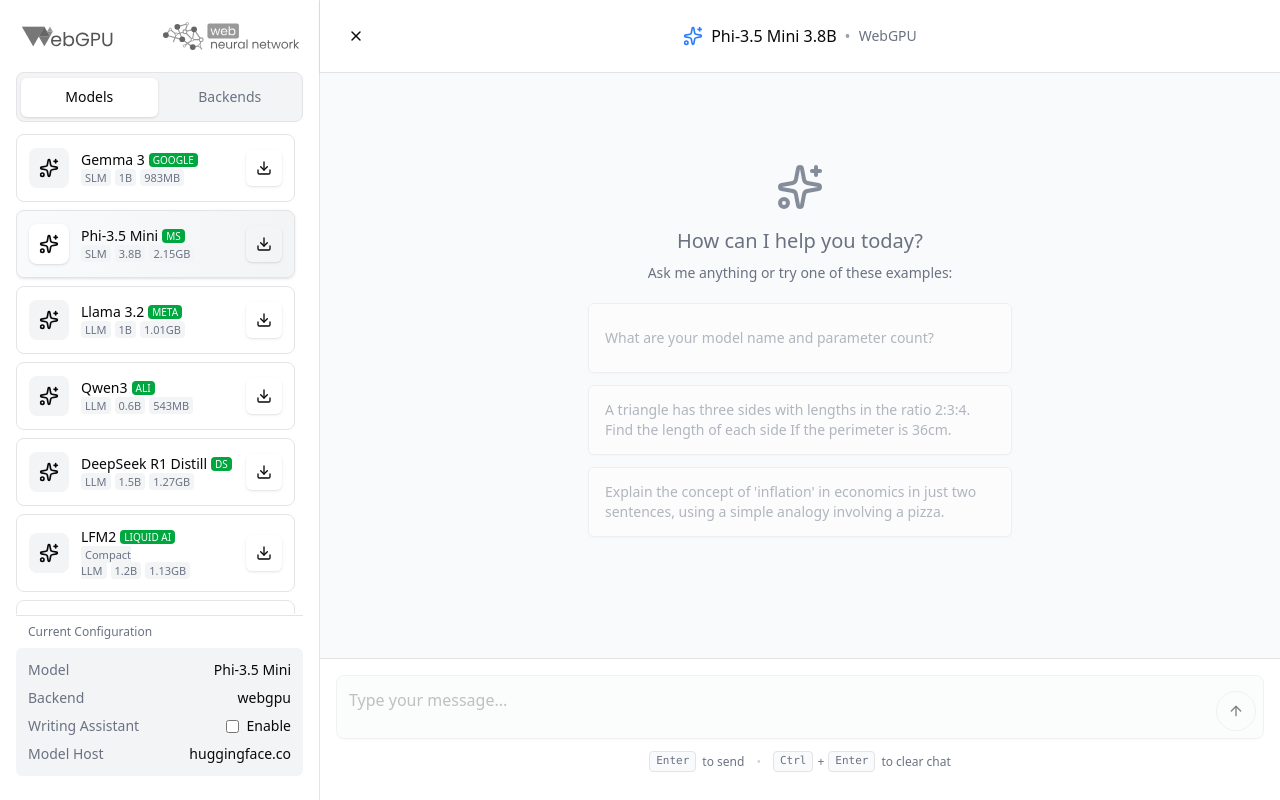
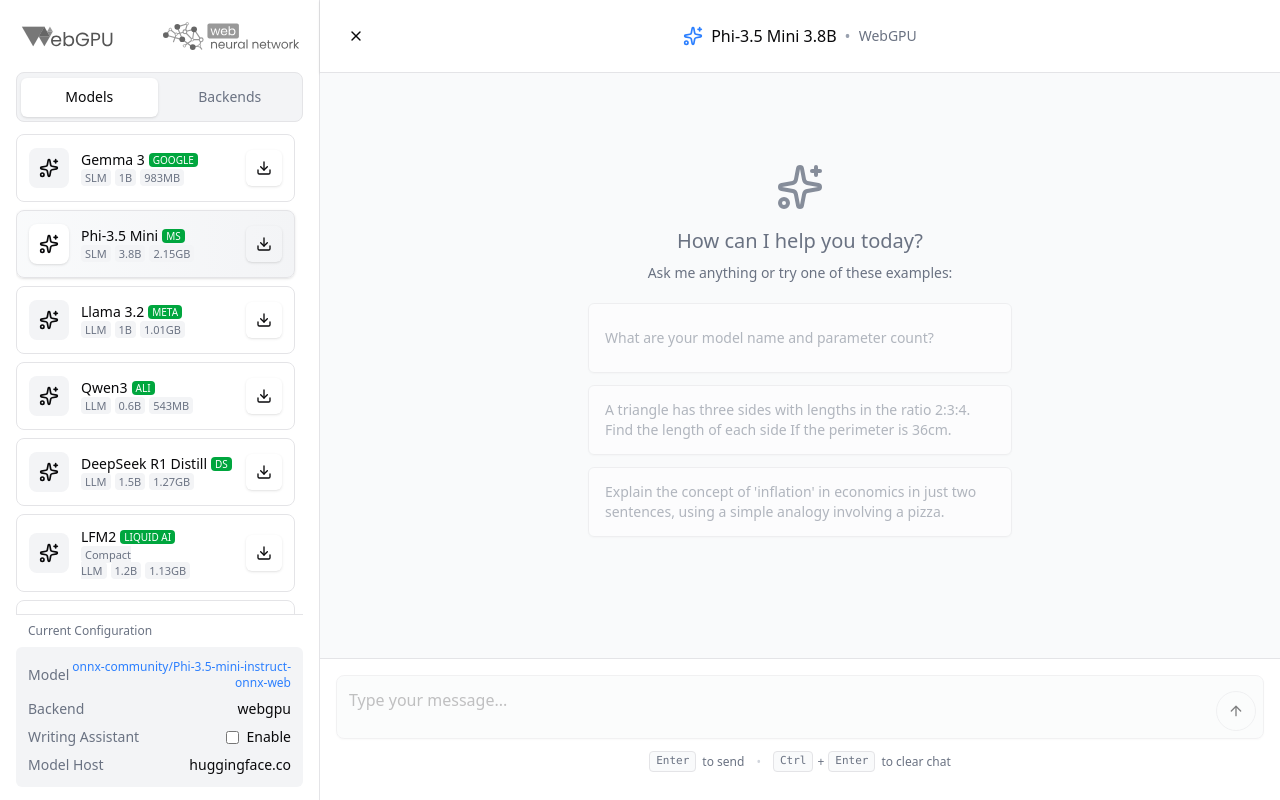
Before and after one commit to ibelem/webnn-text-generation-nextjs, a Next.js app: page /phi-3_5-mini/webgpu in a window 1280 px wide. Built offline with nearby package versions, Linux system fonts and the light colour scheme.

Commit message:
Update the hf model path

```diff
--- a/components/sidebar.tsx
+++ b/components/sidebar.tsx
@@ -211,9 +211,14 @@
         <div className="bg-gray-100 rounded-md p-2 md:p-3 text-xs md:text-sm mb-2 md:max-h-[40vh] md:overflow-y-auto">
           <div className="flex items-center justify-between">
             <span className="text-gray-500">Model</span>
-            <span className="font-medium">
-              {MODELS.find((m) => m.id === selectedModel)?.name || selectedModel}
-            </span>
+            <a
+              href={`https://huggingface.co/${MODELS.find((m) => m.id === selectedModel)?.model || selectedModel}`}
+              target="_blank"
+              rel="noopener noreferrer"
+              className="text-xs text-blue-500 font-medium text-right hover:text-blue-600 hover:underline transition-colors"
+            >
+              {MODELS.find((m) => m.id === selectedModel)?.model || selectedModel}
+            </a>
           </div>
           <div className="flex items-center justify-between mt-2">
             <span className="text-gray-500">Backend</span>
```
